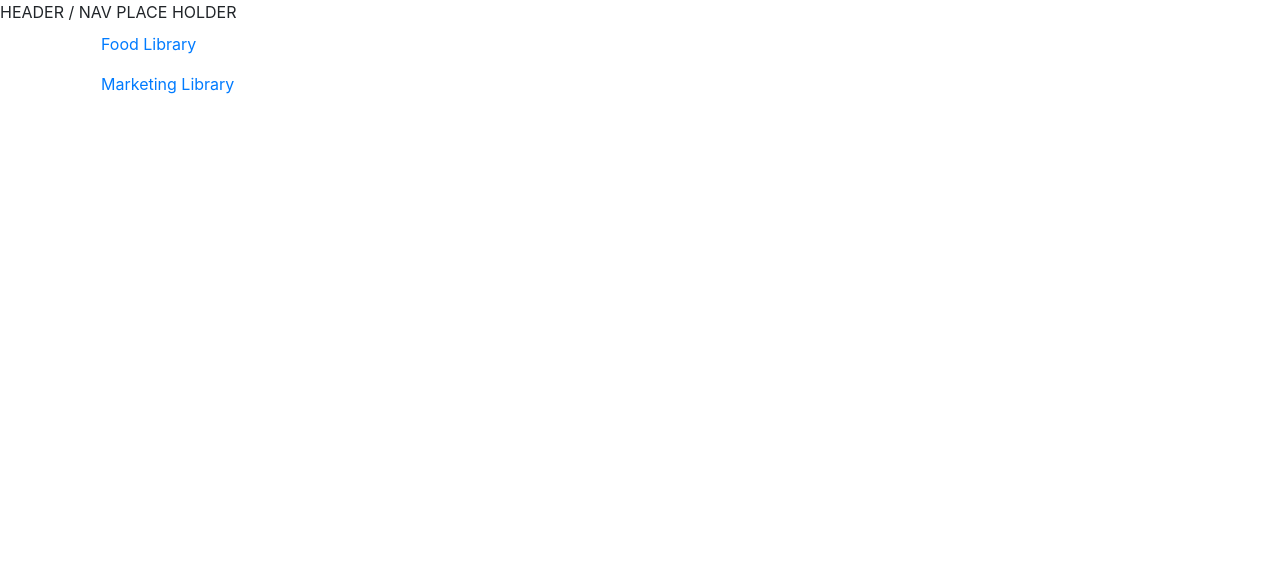
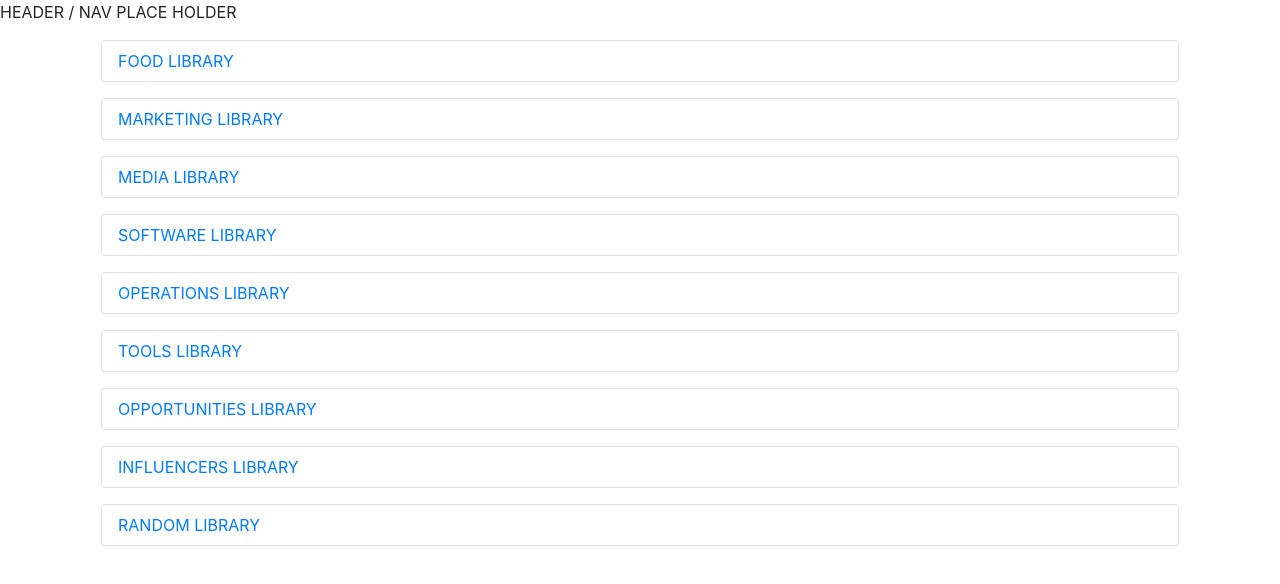
Before and after one commit to KateChantha/chim-resources-library, a React (Create React App) app: page / in a window 1280 px wide. Shown: the top 584 px of the page. Built offline with nearby package versions, Linux system fonts and the light colour scheme.

Commit message:
revise library dashboard with Card & Nav Link

```diff
--- a/src/App.js
+++ b/src/App.js
@@ -20,7 +20,7 @@ function App() {
           <Route path="/tools" component={LibraryPage}></Route>
           <Route path="/opportunities" component={LibraryPage}></Route>
           <Route path="/influencers" component={LibraryPage}></Route>
-          <Route path="/ransom" component={LibraryPage}></Route>
+          <Route path="/random" component={LibraryPage}></Route>
           {/* <Route component={PageNotFound}></Route> */}
         </Switch>
       </Router>
--- a/src/pages/Home/LibraryDashboard.js
+++ b/src/pages/Home/LibraryDashboard.js
@@ -1,25 +1,16 @@
 import { Link } from 'react-router-dom';
-import { Navbar, Nav, Card, Container } from 'react-bootstrap';
+import { Nav, Card, Container } from 'react-bootstrap';
 
 const LibraryDashboard = () => {
-  const libraryDashboardList = ["Food","Margeting", "Media", "Software", "Operations", "Tools", "Opportunities", "Influencers", "Reandom" ]
+  const libraryDashboardList = ["food","marketing", "media", "software", "operations", "tools", "opportunities", "influencers", "random" ]
 
   return (
-    // <Container>
-    //   {libraryDashboardList.map((library, idx) => (
-    //     <Card key={`${library}-${idx}`} className="m-3">
-    //       <h4>{library}</h4>
-    //     </Card>
-    //   ))}
-    // </Container>
-
     <Container>
-
-
-          <Nav.Link as={Link} to="/food">Food Library</Nav.Link>
-          <Nav.Link as={Link} to="/marketing">Marketing Library</Nav.Link>
-
-
+      {libraryDashboardList.map((library, idx) => (
+        <Card key={`${library}-${idx}`} className="m-3">
+        <Nav.Link as={Link} to={`/${library}`}>{`${library.toUpperCase()} LIBRARY`}</Nav.Link>
+        </Card>
+      ))}
     </Container>
   )
 };
```
Also changed, not shown: 1 other file (tests, documents, lock files or other folders).
